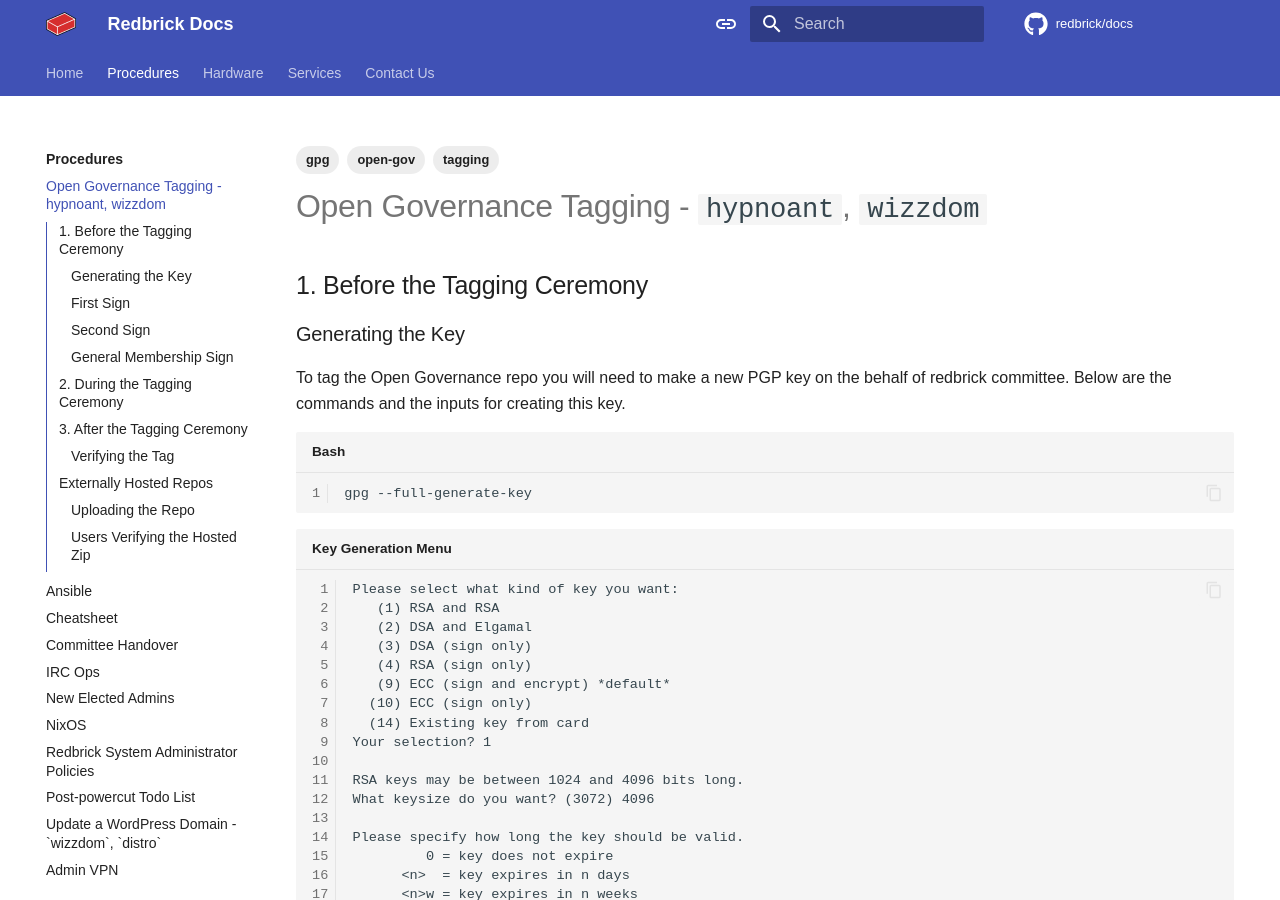
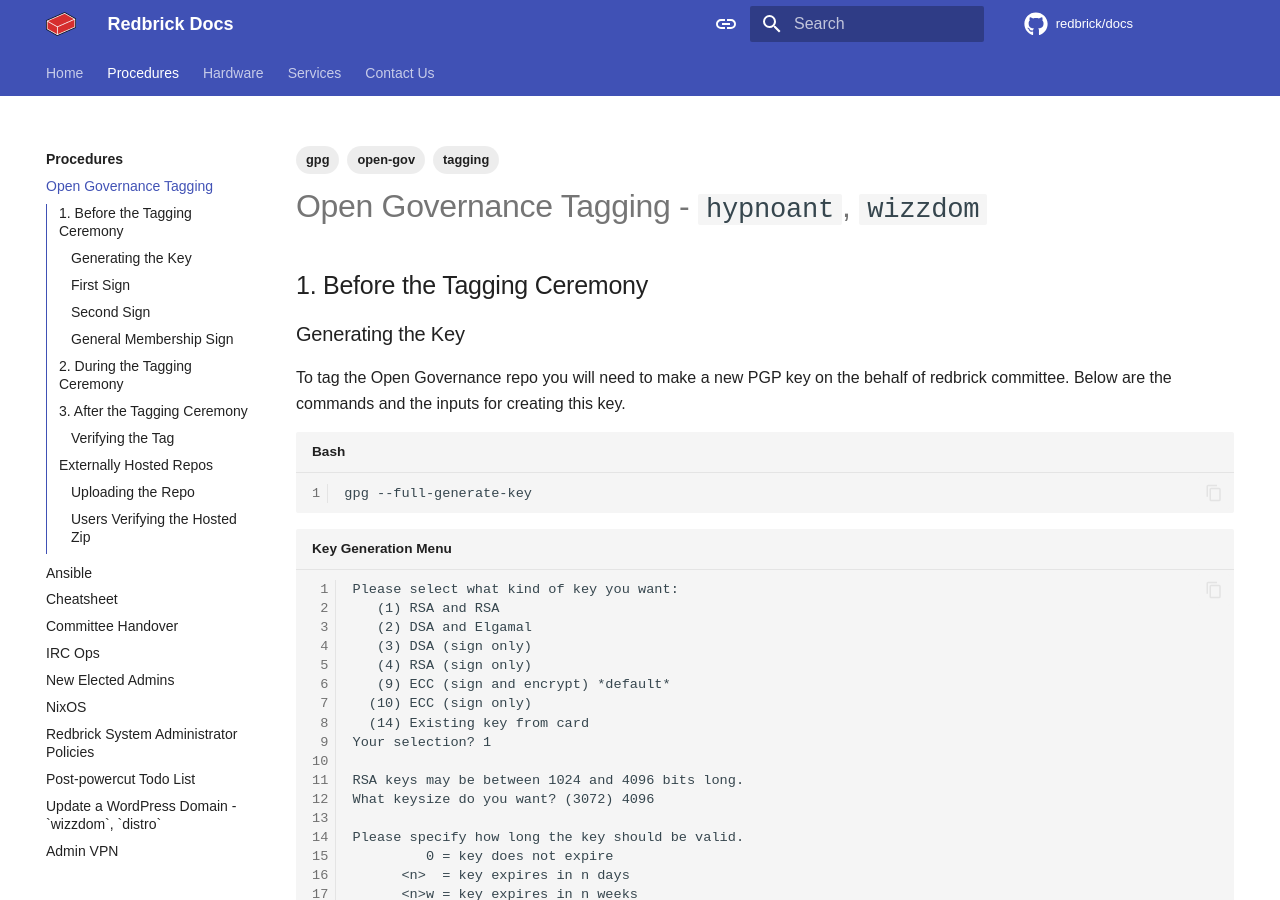
Before and after one commit to redbrick/docs, an MkDocs documentation site: the page built from docs/procedures/Open-Governance-Tagging.md, in a window 1280 px wide and 900 px high. Built offline with MkDocs 1.6.1 and Material for MkDocs 9.7.7, drawn with Linux system fonts in a browser that asks for light colours; some web fonts are replaced; comment, search, counter and statistics services are not loaded; part of the change alters nothing that is shown.

```diff
--- a/docs/procedures/Open-Governance-Tagging.md
+++ b/docs/procedures/Open-Governance-Tagging.md
@@ -1,8 +1,5 @@
 ---
-id: Open-Governance-Tagging
-aliases:
-  - Before the Tagging Ceremony
-  - Open Governance Tagging
+title: Open Governance Tagging
 tags:
   - open-gov
   - gpg
```
